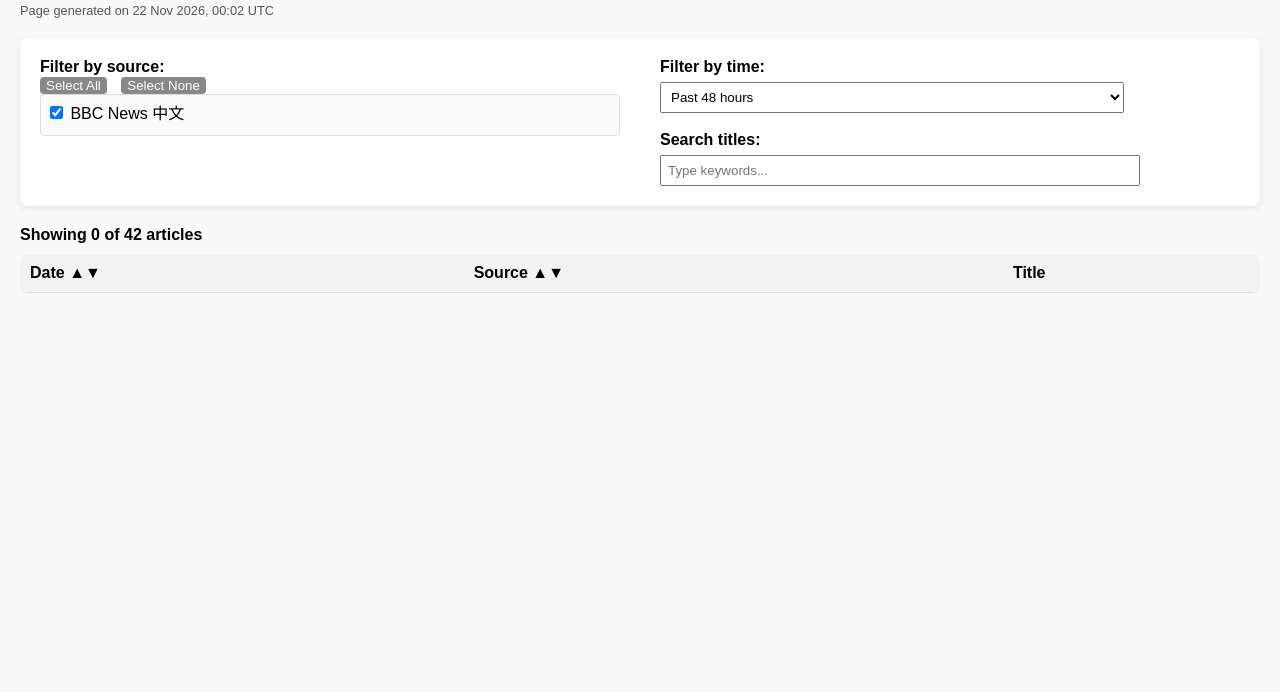
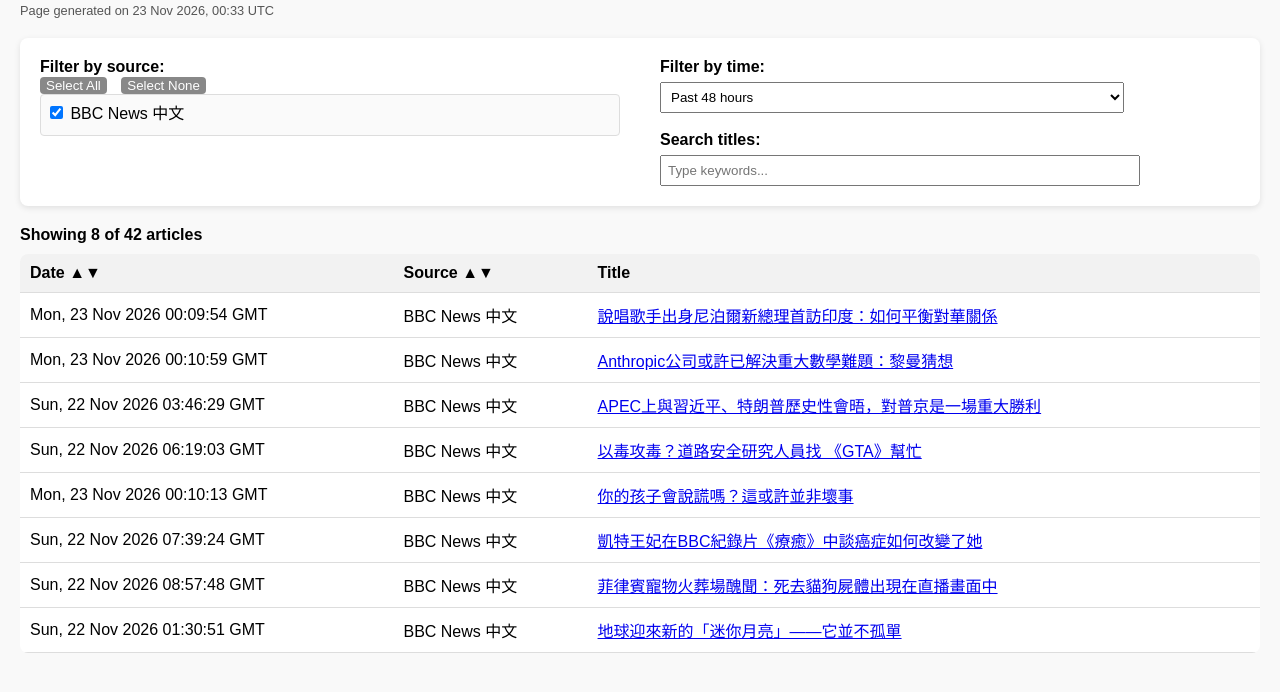
Before and after one commit to Shelly-2025/Shelly_news_feed, a plain HTML site: page index.html in a window 1280 px wide. Shown: the part 58-750 px from the top of the page. Drawn offline with Linux system fonts and the light colour scheme.

Commit message:
🔄 Auto-update news feed

```diff
--- a/index.html
+++ b/index.html
@@ -33,7 +33,7 @@
 <div class="header-bar">
   <div>
     <h1>My News Feed</h1>
-    <div class="generated-time">Page generated on 22 Nov 2026, 00:02 UTC</div>
+    <div class="generated-time">Page generated on 23 Nov 2026, 00:33 UTC</div>
   </div>
   <div class="header-links">
     <a href="config.html" target="_blank">Config</a>
@@ -80,26 +80,26 @@
 </tr>
 </thead>
 <tbody>
-<tr class="" data-source="ZlQ0EY7QUOI6q1I0nORGPyM2N9GiT0xbQ0lW9guu5NI" data-date="Fri, 20 Nov 2026 05:46:09 GMT" data-title="中俄美三方峰會「場面大於實質成果」">
-            <td>Fri, 20 Nov 2026 05:46:09 GMT</td>
+<tr class="" data-source="ZlQ0EY7QUOI6q1I0nORGPyM2N9GiT0xbQ0lW9guu5NI" data-date="Mon, 23 Nov 2026 00:09:54 GMT" data-title="說唱歌手出身尼泊爾新總理首訪印度：如何平衡對華關係">
+            <td>Mon, 23 Nov 2026 00:09:54 GMT</td>
             <td>BBC News 中文</td>
-            <td><a href="https://www.bbc.com/zhongwen/articles/cm5y120z0pw0o/trad?at_medium=RSS&at_campaign=rss" target="_blank">中俄美三方峰會「場面大於實質成果」</a></td>
-        </tr><tr class="" data-source="ZlQ0EY7QUOI6q1I0nORGPyM2N9GiT0xbQ0lW9guu5NI" data-date="Fri, 20 Nov 2026 08:53:00 GMT" data-title="緬甸種族滅絕裁決影響深遠的歷史意義">
-            <td>Fri, 20 Nov 2026 08:53:00 GMT</td>
+            <td><a href="https://www.bbc.com/zhongwen/articles/c64gn9jl5lveo/trad?at_medium=RSS&at_campaign=rss" target="_blank">說唱歌手出身尼泊爾新總理首訪印度：如何平衡對華關係</a></td>
+        </tr><tr class="" data-source="ZlQ0EY7QUOI6q1I0nORGPyM2N9GiT0xbQ0lW9guu5NI" data-date="Mon, 23 Nov 2026 00:10:59 GMT" data-title="Anthropic公司或許已解決重大數學難題：黎曼猜想">
+            <td>Mon, 23 Nov 2026 00:10:59 GMT</td>
             <td>BBC News 中文</td>
-            <td><a href="https://www.bbc.com/zhongwen/articles/c5n4eylmmg8po/trad?at_medium=RSS&at_campaign=rss" target="_blank">緬甸種族滅絕裁決影響深遠的歷史意義</a></td>
-        </tr><tr class="" data-source="ZlQ0EY7QUOI6q1I0nORGPyM2N9GiT0xbQ0lW9guu5NI" data-date="Fri, 20 Nov 2026 06:12:18 GMT" data-title="從倉頡換成漢語拼音：電腦輸入法會影響下一代學習中文嗎？">
-            <td>Fri, 20 Nov 2026 06:12:18 GMT</td>
+            <td><a href="https://www.bbc.com/zhongwen/articles/cwe85gr487dno/trad?at_medium=RSS&at_campaign=rss" target="_blank">Anthropic公司或許已解決重大數學難題：黎曼猜想</a></td>
+        </tr><tr class="" data-source="ZlQ0EY7QUOI6q1I0nORGPyM2N9GiT0xbQ0lW9guu5NI" data-date="Sun, 22 Nov 2026 03:46:29 GMT" data-title="APEC上與習近平、特朗普歷史性會晤，對普京是一場重大勝利">
+            <td>Sun, 22 Nov 2026 03:46:29 GMT</td>
             <td>BBC News 中文</td>
-            <td><a href="https://www.bbc.com/zhongwen/articles/cxq6e216p7ylo/trad?at_medium=RSS&at_campaign=rss" target="_blank">從倉頡換成漢語拼音：電腦輸入法會影響下一代學習中文嗎？</a></td>
-        </tr><tr class="" data-source="ZlQ0EY7QUOI6q1I0nORGPyM2N9GiT0xbQ0lW9guu5NI" data-date="Fri, 20 Nov 2026 09:24:25 GMT" data-title="英國女子遭丈夫下藥，13年間被陌生男子輪流性侵">
-            <td>Fri, 20 Nov 2026 09:24:25 GMT</td>
+            <td><a href="https://www.bbc.com/zhongwen/articles/cq702kdw845ro/trad?at_medium=RSS&at_campaign=rss" target="_blank">APEC上與習近平、特朗普歷史性會晤，對普京是一場重大勝利</a></td>
+        </tr><tr class="" data-source="ZlQ0EY7QUOI6q1I0nORGPyM2N9GiT0xbQ0lW9guu5NI" data-date="Sun, 22 Nov 2026 06:19:03 GMT" data-title="以毒攻毒？道路安全研究人員找 《GTA》幫忙">
+            <td>Sun, 22 Nov 2026 06:19:03 GMT</td>
             <td>BBC News 中文</td>
-            <td><a href="https://www.bbc.com/zhongwen/articles/cx8dv4e080ldo/trad?at_medium=RSS&at_campaign=rss" target="_blank">英國女子遭丈夫下藥，13年間被陌生男子輪流性侵</a></td>
-        </tr><tr class="" data-source="ZlQ0EY7QUOI6q1I0nORGPyM2N9GiT0xbQ0lW9guu5NI" data-date="Fri, 20 Nov 2026 07:52:14 GMT" data-title="Anthropic 破紀錄IPO能否阻止AI泡沫破裂？">
-            <td>Fri, 20 Nov 2026 07:52:14 GMT</td>
+            <td><a href="https://www.bbc.com/zhongwen/articles/c8p3vdpxwk5xo/trad?at_medium=RSS&at_campaign=rss" target="_blank">以毒攻毒？道路安全研究人員找 《GTA》幫忙</a></td>
+        </tr><tr class="" data-source="ZlQ0EY7QUOI6q1I0nORGPyM2N9GiT0xbQ0lW9guu5NI" data-date="Mon, 23 Nov 2026 00:10:13 GMT" data-title="你的孩子會說謊嗎？這或許並非壞事">
+            <td>Mon, 23 Nov 2026 00:10:13 GMT</td>
             <td>BBC News 中文</td>
-            <td><a href="https://www.bbc.com/zhongwen/articles/cw7v2zlle4v4o/trad?at_medium=RSS&at_campaign=rss" target="_blank">Anthropic 破紀錄IPO能否阻止AI泡沫破裂？</a></td>
+            <td><a href="https://www.bbc.com/zhongwen/articles/crvg2lyq7dxvo/trad?at_medium=RSS&at_campaign=rss" target="_blank">你的孩子會說謊嗎？這或許並非壞事</a></td>
         </tr><tr class="" data-source="ZlQ0EY7QUOI6q1I0nORGPyM2N9GiT0xbQ0lW9guu5NI" data-date="Tue, 17 Nov 2026 16:25:49 GMT" data-title="高雄選戰「知識藍」對決「新潮流」，國民黨能複製「韓流」嗎？">
             <td>Tue, 17 Nov 2026 16:25:49 GMT</td>
             <td>BBC News 中文</td>
@@ -116,6 +116,26 @@
             <td>Wed, 28 Oct 2026 02:45:08 GMT</td>
             <td>BBC News 中文</td>
             <td><a href="https://www.bbc.com/zhongwen/articles/cm8xzrg40dq1o/trad?at_medium=RSS&at_campaign=rss" target="_blank">「九合一」五大看點：「洋流」能否撼動台北？誰在卡位2028？</a></td>
+        </tr><tr class="" data-source="ZlQ0EY7QUOI6q1I0nORGPyM2N9GiT0xbQ0lW9guu5NI" data-date="Sun, 22 Nov 2026 07:39:24 GMT" data-title="凱特王妃在BBC紀錄片《療癒》中談癌症如何改變了她">
+            <td>Sun, 22 Nov 2026 07:39:24 GMT</td>
+            <td>BBC News 中文</td>
+            <td><a href="https://www.bbc.com/zhongwen/articles/crn4kj25vqlyo/trad?at_medium=RSS&at_campaign=rss" target="_blank">凱特王妃在BBC紀錄片《療癒》中談癌症如何改變了她</a></td>
+        </tr><tr class="" data-source="ZlQ0EY7QUOI6q1I0nORGPyM2N9GiT0xbQ0lW9guu5NI" data-date="Sun, 22 Nov 2026 08:57:48 GMT" data-title="菲律賓寵物火葬場醜聞：死去貓狗屍體出現在直播畫面中">
+            <td>Sun, 22 Nov 2026 08:57:48 GMT</td>
+            <td>BBC News 中文</td>
+            <td><a href="https://www.bbc.com/zhongwen/articles/cv62pjg5d533o/trad?at_medium=RSS&at_campaign=rss" target="_blank">菲律賓寵物火葬場醜聞：死去貓狗屍體出現在直播畫面中</a></td>
+        </tr><tr class="" data-source="ZlQ0EY7QUOI6q1I0nORGPyM2N9GiT0xbQ0lW9guu5NI" data-date="Sun, 22 Nov 2026 01:30:51 GMT" data-title="地球迎來新的「迷你月亮」——它並不孤單">
+            <td>Sun, 22 Nov 2026 01:30:51 GMT</td>
+            <td>BBC News 中文</td>
+            <td><a href="https://www.bbc.com/zhongwen/articles/cqy7rg0yyxxko/trad?at_medium=RSS&at_campaign=rss" target="_blank">地球迎來新的「迷你月亮」——它並不孤單</a></td>
+        </tr><tr class="" data-source="ZlQ0EY7QUOI6q1I0nORGPyM2N9GiT0xbQ0lW9guu5NI" data-date="Fri, 20 Nov 2026 06:12:18 GMT" data-title="從倉頡換成漢語拼音：電腦輸入法會影響下一代學習中文嗎？">
+            <td>Fri, 20 Nov 2026 06:12:18 GMT</td>
+            <td>BBC News 中文</td>
+            <td><a href="https://www.bbc.com/zhongwen/articles/cxq6e216p7ylo/trad?at_medium=RSS&at_campaign=rss" target="_blank">從倉頡換成漢語拼音：電腦輸入法會影響下一代學習中文嗎？</a></td>
+        </tr><tr class="" data-source="ZlQ0EY7QUOI6q1I0nORGPyM2N9GiT0xbQ0lW9guu5NI" data-date="Fri, 20 Nov 2026 09:24:25 GMT" data-title="英國女子遭丈夫下藥，13年間被陌生男子輪流性侵">
+            <td>Fri, 20 Nov 2026 09:24:25 GMT</td>
+            <td>BBC News 中文</td>
+            <td><a href="https://www.bbc.com/zhongwen/articles/cx8dv4e080ldo/trad?at_medium=RSS&at_campaign=rss" target="_blank">英國女子遭丈夫下藥，13年間被陌生男子輪流性侵</a></td>
         </tr><tr class="" data-source="ZlQ0EY7QUOI6q1I0nORGPyM2N9GiT0xbQ0lW9guu5NI" data-date="Thu, 19 Nov 2026 12:22:04 GMT" data-title="中美俄元首峰會：從烏克蘭、伊朗、和平宣言到承諾核對話">
             <td>Thu, 19 Nov 2026 12:22:04 GMT</td>
             <td>BBC News 中文</td>
@@ -124,30 +144,10 @@
             <td>Thu, 19 Nov 2026 07:05:39 GMT</td>
             <td>BBC News 中文</td>
             <td><a href="https://www.bbc.com/zhongwen/articles/cmly7er4rze9o/trad?at_medium=RSS&at_campaign=rss" target="_blank">APEC的特色服飾：從克林頓皮衣到深圳「鯤鵬展翅」絲巾</a></td>
-        </tr><tr class="" data-source="ZlQ0EY7QUOI6q1I0nORGPyM2N9GiT0xbQ0lW9guu5NI" data-date="Thu, 19 Nov 2026 09:16:44 GMT" data-title="AI是做精神導師，發佈教法裁決？穆斯林對此意見不一">
-            <td>Thu, 19 Nov 2026 09:16:44 GMT</td>
-            <td>BBC News 中文</td>
-            <td><a href="https://www.bbc.com/zhongwen/articles/cmdx1eqdl9vpo/trad?at_medium=RSS&at_campaign=rss" target="_blank">AI是做精神導師，發佈教法裁決？穆斯林對此意見不一</a></td>
         </tr><tr class="" data-source="ZlQ0EY7QUOI6q1I0nORGPyM2N9GiT0xbQ0lW9guu5NI" data-date="Thu, 19 Nov 2026 12:43:05 GMT" data-title="假裝在新西蘭、提前請假、搶購主機：粉絲為《GTA 6》做足準備">
             <td>Thu, 19 Nov 2026 12:43:05 GMT</td>
             <td>BBC News 中文</td>
             <td><a href="https://www.bbc.com/zhongwen/articles/cmg4659lx27ro/trad?at_medium=RSS&at_campaign=rss" target="_blank">假裝在新西蘭、提前請假、搶購主機：粉絲為《GTA 6》做足準備</a></td>
-        </tr><tr class="" data-source="ZlQ0EY7QUOI6q1I0nORGPyM2N9GiT0xbQ0lW9guu5NI" data-date="Thu, 19 Nov 2026 06:43:09 GMT" data-title="Anthropic上市：七位即將成為億萬富翁的創辦人">
-            <td>Thu, 19 Nov 2026 06:43:09 GMT</td>
-            <td>BBC News 中文</td>
-            <td><a href="https://www.bbc.com/zhongwen/articles/cw4gn9359q37o/trad?at_medium=RSS&at_campaign=rss" target="_blank">Anthropic上市：七位即將成為億萬富翁的創辦人</a></td>
-        </tr><tr class="" data-source="ZlQ0EY7QUOI6q1I0nORGPyM2N9GiT0xbQ0lW9guu5NI" data-date="Wed, 18 Nov 2026 13:21:40 GMT" data-title="APEC深圳峰會：習近平親迎特朗普，46年來首次中國元首接機">
-            <td>Wed, 18 Nov 2026 13:21:40 GMT</td>
-            <td>BBC News 中文</td>
-            <td><a href="https://www.bbc.com/zhongwen/articles/cjy5xkw9g1zpo/trad?at_medium=RSS&at_campaign=rss" target="_blank">APEC深圳峰會：習近平親迎特朗普，46年來首次中國元首接機</a></td>
-        </tr><tr class="" data-source="ZlQ0EY7QUOI6q1I0nORGPyM2N9GiT0xbQ0lW9guu5NI" data-date="Wed, 18 Nov 2026 12:17:23 GMT" data-title="黃仁勳掀「中國間諜」迷因：幽默與偏見之間，亞裔女性如何自處？">
-            <td>Wed, 18 Nov 2026 12:17:23 GMT</td>
-            <td>BBC News 中文</td>
-            <td><a href="https://www.bbc.com/zhongwen/articles/cvze7n4gp5rro/trad?at_medium=RSS&at_campaign=rss" target="_blank">黃仁勳掀「中國間諜」迷因：幽默與偏見之間，亞裔女性如何自處？</a></td>
-        </tr><tr class="" data-source="ZlQ0EY7QUOI6q1I0nORGPyM2N9GiT0xbQ0lW9guu5NI" data-date="Tue, 17 Nov 2026 02:09:22 GMT" data-title="APEC深圳觀察：習近平想告訴世界，中國掌握著未來">
-            <td>Tue, 17 Nov 2026 02:09:22 GMT</td>
-            <td>BBC News 中文</td>
-            <td><a href="https://www.bbc.com/zhongwen/articles/c893rg46x0ygo/trad?at_medium=RSS&at_campaign=rss" target="_blank">APEC深圳觀察：習近平想告訴世界，中國掌握著未來</a></td>
         </tr><tr class="" data-source="ZlQ0EY7QUOI6q1I0nORGPyM2N9GiT0xbQ0lW9guu5NI" data-date="Fri, 20 Nov 2026 15:55:24 GMT" data-title="台灣「九合一」選舉：有哪些看點？藍綠勝負如何影響2028大選佈局？">
             <td>Fri, 20 Nov 2026 15:55:24 GMT</td>
             <td>BBC News 中文</td>
@@ -192,6 +192,10 @@
             <td>Fri, 13 Nov 2026 09:51:11 GMT</td>
             <td>BBC News 中文</td>
             <td><a href="https://www.bbc.com/zhongwen/articles/cmn80j39wq06o/trad?at_medium=RSS&at_campaign=rss" target="_blank">「台灣乾爹」光環崩塌：黃仁勳事件如何震動產業、政治與社會？</a></td>
+        </tr><tr class="" data-source="ZlQ0EY7QUOI6q1I0nORGPyM2N9GiT0xbQ0lW9guu5NI" data-date="Fri, 20 Nov 2026 08:53:00 GMT" data-title="緬甸種族滅絕裁決影響深遠的歷史意義">
+            <td>Fri, 20 Nov 2026 08:53:00 GMT</td>
+            <td>BBC News 中文</td>
+            <td><a href="https://www.bbc.com/zhongwen/articles/c5n4eylmmg8po/trad?at_medium=RSS&at_campaign=rss" target="_blank">緬甸種族滅絕裁決影響深遠的歷史意義</a></td>
         </tr><tr class="" data-source="ZlQ0EY7QUOI6q1I0nORGPyM2N9GiT0xbQ0lW9guu5NI" data-date="Wed, 11 Nov 2026 13:43:29 GMT" data-title="「中國間諜案」獲撤控男子BBC專訪：我是情報部門的替罪羊">
             <td>Wed, 11 Nov 2026 13:43:29 GMT</td>
             <td>BBC News 中文</td>
@@ -204,10 +208,6 @@
             <td>Wed, 11 Nov 2026 01:03:16 GMT</td>
             <td>BBC News 中文</td>
             <td><a href="https://www.bbc.com/zhongwen/articles/cm0e0e7d7qv4o/trad?at_medium=RSS&at_campaign=rss" target="_blank">從局長下台到議會「沉默」 宏福苑大火後的政治問責與維穩邏輯</a></td>
-        </tr><tr class="" data-source="ZlQ0EY7QUOI6q1I0nORGPyM2N9GiT0xbQ0lW9guu5NI" data-date="Tue, 10 Nov 2026 10:09:14 GMT" data-title="全球最大排放國的拐點：中國煤電佔比跌破五成，碳排放幾乎停滯">
-            <td>Tue, 10 Nov 2026 10:09:14 GMT</td>
-            <td>BBC News 中文</td>
-            <td><a href="https://www.bbc.com/zhongwen/articles/cxnv0vgpj0qpo/trad?at_medium=RSS&at_campaign=rss" target="_blank">全球最大排放國的拐點：中國煤電佔比跌破五成，碳排放幾乎停滯</a></td>
         </tr><tr class="" data-source="ZlQ0EY7QUOI6q1I0nORGPyM2N9GiT0xbQ0lW9guu5NI" data-date="Mon, 16 Nov 2026 09:03:22 GMT" data-title="里長赴中旅遊受關注：為何北京鎖定里長？里長怎麼看？">
             <td>Mon, 16 Nov 2026 09:03:22 GMT</td>
             <td>BBC News 中文</td>
```
